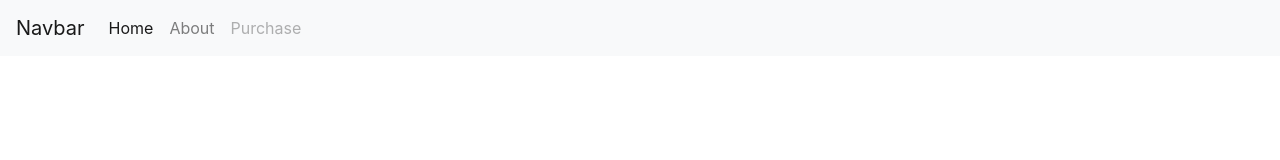
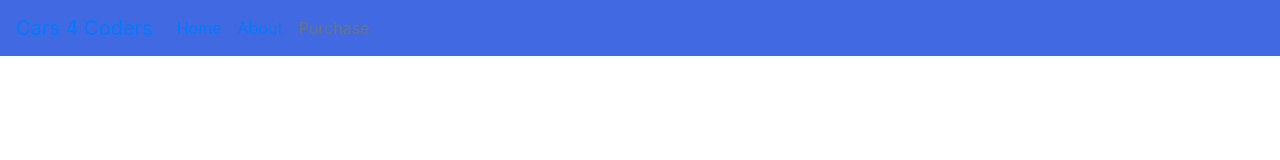
Before and after one commit to abiancu/Cars-4-Coders, a plain HTML site: page index.html in a window 1280 px wide. Drawn offline with nearby package versions, Linux system fonts and the light colour scheme.

Commit message:
changed theme color

```diff
--- a/index.html
+++ b/index.html
@@ -8,11 +8,12 @@
     <!-- Bootstrap CSS -->
     <link rel="stylesheet" href="https://maxcdn.bootstrapcdn.com/bootstrap/4.0.0/css/bootstrap.min.css" integrity="sha384-Gn5384xqQ1aoWXA+058RXPxPg6fy4IWvTNh0E263XmFcJlSAwiGgFAW/dAiS6JXm" crossorigin="anonymous">
 
-    <title>Hello, world!</title>
+    <title>Cars 4 Coders</title>
   </head>
   <body>
-    	<nav class="navbar navbar-expand-lg navbar-light bg-light">
-  <a class="navbar-brand" href="#">Navbar</a>
+
+			  <nav class="navbar navbar-expand-lg navbar-dar" style="background-color: royalblue">
+			  <a class="navbar-brand" href="#">Cars 4 Coders</a>
 			  <button class="navbar-toggler" type="button" data-toggle="collapse" data-target="#navbarNav" aria-controls="navbarNav" aria-expanded="false" aria-label="Toggle navigation">
 				<span class="navbar-toggler-icon"></span>
 			  </button>
```
Lines whose indentation alone changed are shown as unchanged.
